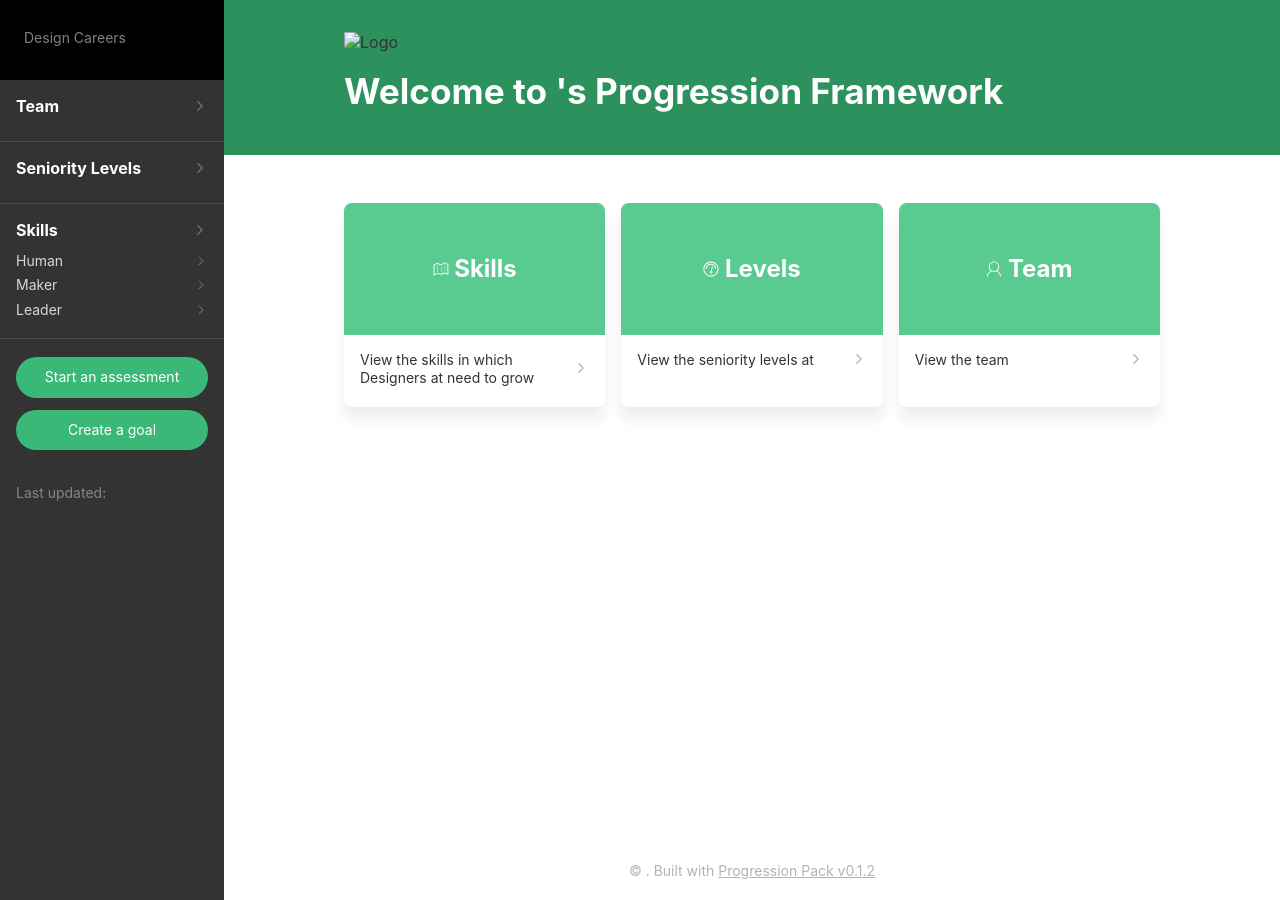
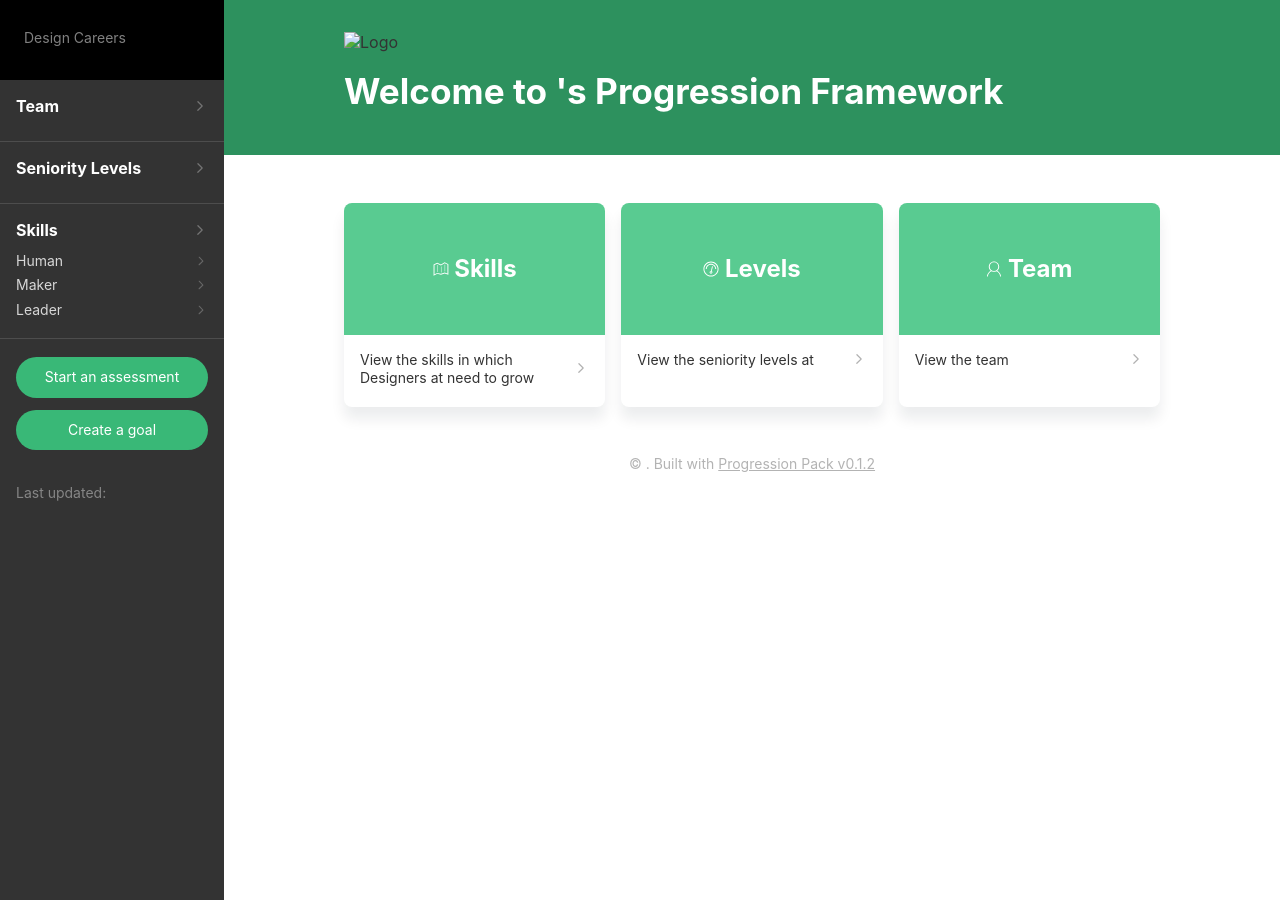
Before and after one commit to tomharman/progressionpack-static, a Jekyll site: the page built from index.html, in a window 1280 px wide. Built offline with Jekyll 4.4.1, drawn with Linux system fonts in a browser that asks for light colours.

```diff
--- a/_layouts/base.html
+++ b/_layouts/base.html
@@ -5,6 +5,6 @@
     {% include sidebar.html %}
     <div class="content">
         {{ content }}
+        {% include footer.html %}
     </div>
-    {% include footer.html %}
 </div>
--- a/_sass/_grid.scss
+++ b/_sass/_grid.scss
@@ -16,8 +16,7 @@
     @include md {
         grid-template-areas:
         "sidebar header"
-        "sidebar content"
-        "sidebar footer";
+        "sidebar content";
         grid-template-columns: minmax(14rem, auto) 1fr;
         grid-template-rows: auto 1fr auto;
     }
@@ -36,11 +35,8 @@
 }
 .content {
     grid-area: content;
-    padding-bottom: 2rem;
+    overflow-y: scroll;
     @include print {
         grid-area: unset;
     }
 }
-footer {
-    grid-area: footer;
-}
```
